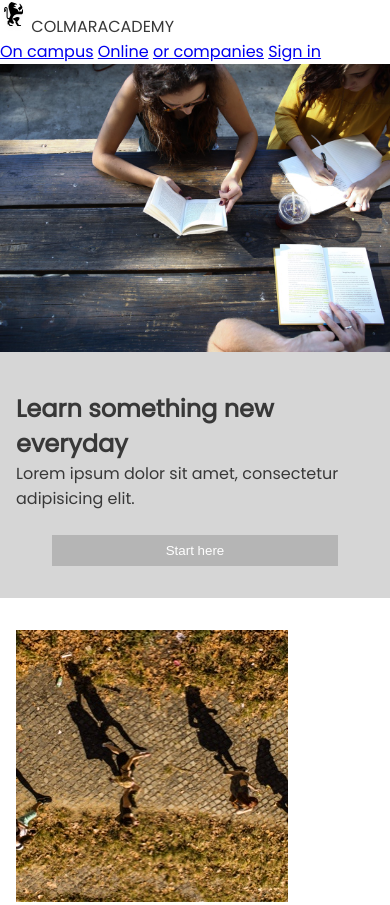
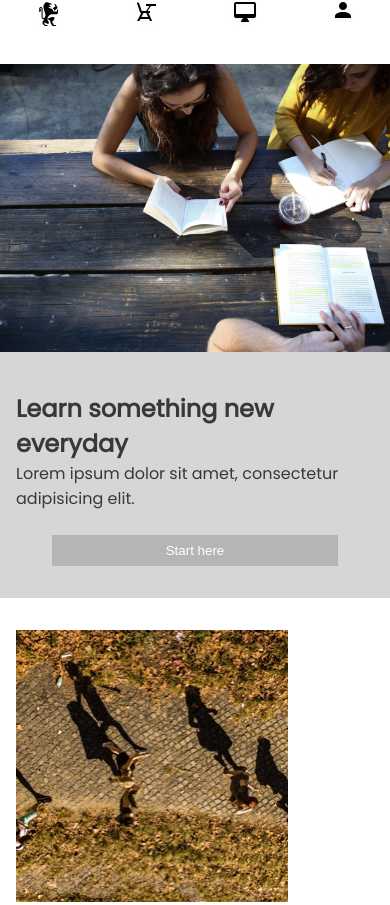
Before and after one commit to GeeGina/WEB-Assessment, a plain HTML site: page index.html in a window 390 px wide. Shown: the top 905 px of the page. Drawn offline with Linux system fonts and the light colour scheme; a web font is replaced by a local one.

Commit message:
add icon mobile

```diff
--- a/index.html
+++ b/index.html
@@ -13,7 +13,7 @@
     </head>
     <body>
         <header>
-            <nav>
+            <nav class="desktop">
                 <div class="logo">
                     <img class="logo__img"
                         src="/capstone_colmar_assets/images/ic-logo.svg">
@@ -26,6 +26,15 @@
                     <a href="/">or companies</a>
                     <a href="/">Sign in</a>
                 </div>
+            </nav>
+            <nav class="mobile">
+                <ul>
+                    <li><a href="#"><img src="/capstone_colmar_assets/images/ic-logo.svg"></a></li>
+                    <li><a href="#"><img src="/capstone_colmar_assets/images/ic-on-campus.svg"></a></li>
+                    <li><a href="#"><img src="/capstone_colmar_assets/images/ic-online.svg"></a></li>
+                    <li><a href="#"><img src="/capstone_colmar_assets/images/ic-login.svg"></a></li>
+                </ul>
+
             </nav>
         </header>
         <main>
--- a/style.css
+++ b/style.css
@@ -45,7 +45,7 @@ html {
     }
 
     /*-------nav bar-------*/
-    nav {
+    .desktop {
         width: 100%;
         height: 32px;
         display: flex;
@@ -53,6 +53,10 @@ html {
         justify-content: space-between;
         margin: 16px 24px;
         text-align: center;
+    }
+
+    .mobile {
+        display: none;
     }
 
     .logo {
@@ -94,7 +98,7 @@ html {
     }
 
     .information a {
-        color: aqua;
+        color: #487BB5;
     }
 
     .information {
@@ -160,9 +164,11 @@ html {
     .course img {
         width: 100%;
     }
-.course__button{
+
+    .course__button {
         display: none;
     }
+
     /* -------thesis------- */
     .thesis {
         width: 100%;
@@ -225,10 +231,32 @@ html {
 
 /*----------------mobile----------------*/
 @media screen and (max-width: 426px) {
-    h2{
+    h2 {
         text-align: center;
     }
+
+    a {
+
+        text-decoration: none
+    }
+
     /*-------nav bar-------*/
+    .desktop {
+        display: none;
+    }
+
+    .mobile {
+        width: 100%;
+        height: 64px;
+
+    }
+    .mobile ul {
+        list-style: none;
+        display: flex;
+        flex-direction: row;
+        justify-content: space-around;
+
+    }
 
     /*-------hero-------*/
     .hero {
@@ -261,30 +289,37 @@ html {
     }
 
     .information a {
-        color: aqua;
+        color: #487BB5;
     }
 
     /*-------course-------*/
     .course__box {
         display: none;
     }
-.course__parent__box{
+
+    .course__parent__box {
         display: flex;
         flex-direction: column;
     }
-.course__button{
+
+    .course__button {
         background-color: #D6D6D6;
         border: 0px solid transparent;
     }
+
     /*-------thesis-------*/
-    .thesis__box1 h3 ,.thesis__box1 p,.thesis__box2 {
+    .thesis__box1 h3,
+    .thesis__box1 p,
+    .thesis__box2 {
         display: none;
     }
+
     /*-------thesis-------*/
-.footer div{
+    .footer div {
         display: none;
     }
-.footer{
+
+    .footer {
         width: 100%;
         margin: 16px;
     }
```
Lines whose indentation alone changed are shown as unchanged.
